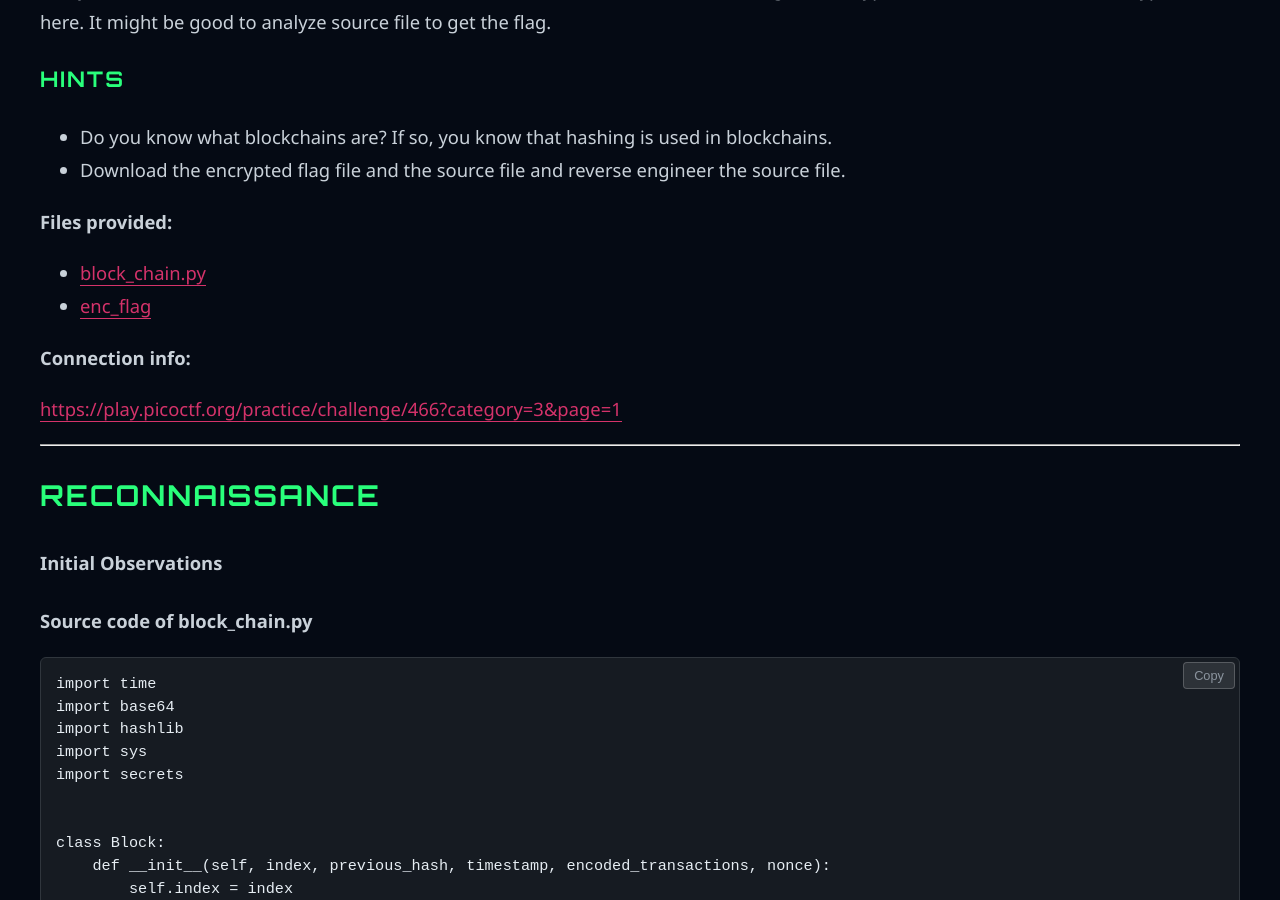
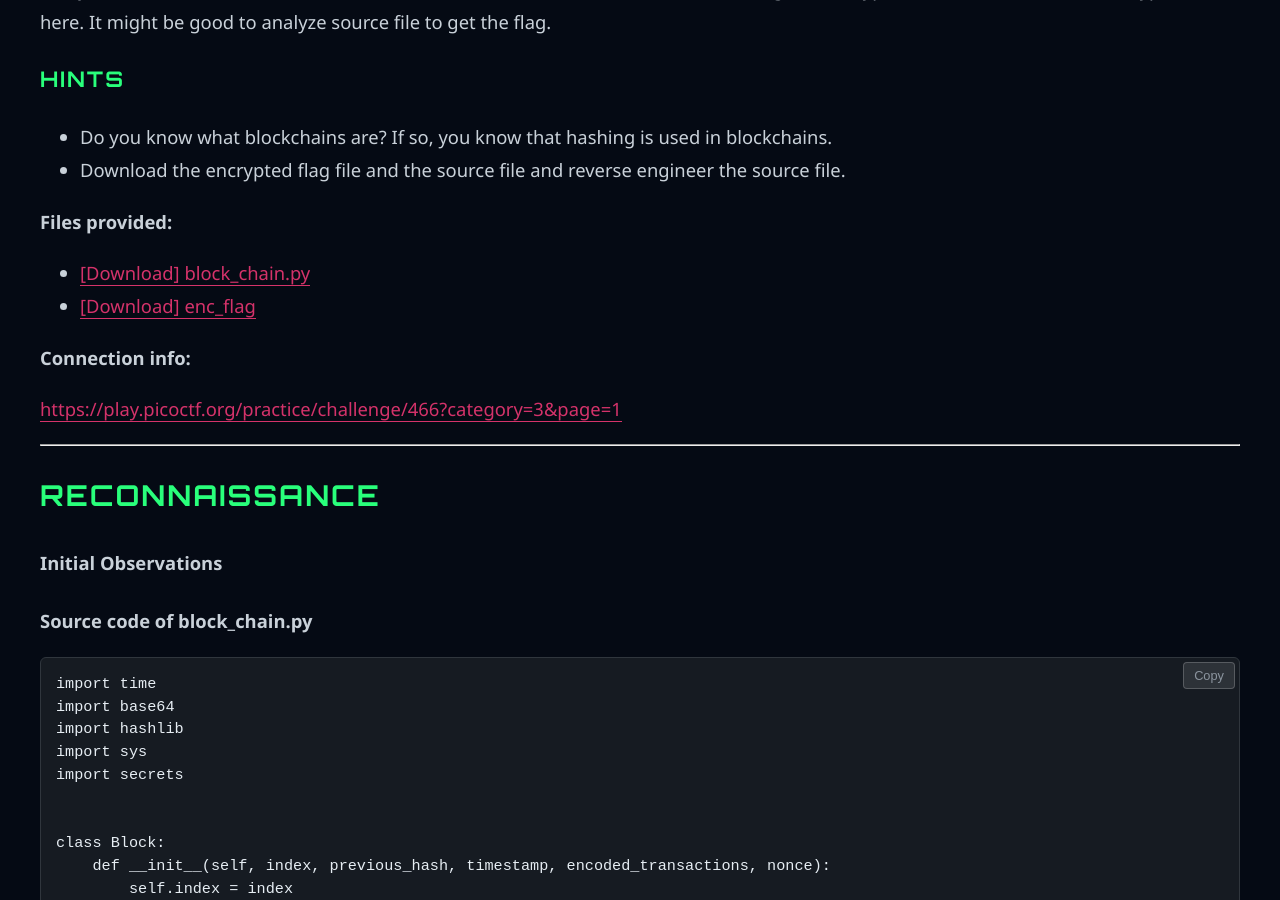
Before and after one commit to kaiversus/kaiversus.github.io, a Jekyll site: the page built from _writeups/TapIntoHash_pico/picoCTF_TapIntoHash.md, in a window 1280 px wide and 900 px high, scrolled down 781 px. Built offline with Jekyll 4.4.1, drawn with Linux system fonts in a browser that asks for light colours; some web fonts are replaced.

Commit message:
Update picoCTF_TapIntoHash.md

```diff
--- a/_writeups/TapIntoHash_pico/picoCTF_TapIntoHash.md
+++ b/_writeups/TapIntoHash_pico/picoCTF_TapIntoHash.md
@@ -27,10 +27,19 @@ Find the encrypted file here. It might be good to analyze source file to get the
 - Do you know what blockchains are? If so, you know that hashing is used in blockchains.
 - Download the encrypted flag file and the source file and reverse engineer the source file.
 
-
 **Files provided:**
-- [block_chain.py](/_writeups/TapIntoHash_pico/block_chain.py)
-- [enc_flag](/_writeups/TapIntoHash_pico/enc_flag)
+<ul>
+    <li>
+        <a href="/_writeups/TapIntoHash_pico/block_chain.py" download>
+            [Download] block_chain.py
+        </a>
+    </li>
+    <li>
+        <a href="/_writeups/TapIntoHash_pico/enc_flag" download>
+            [Download] enc_flag
+        </a>
+    </li>
+</ul>
 
 **Connection info:**
 
```
